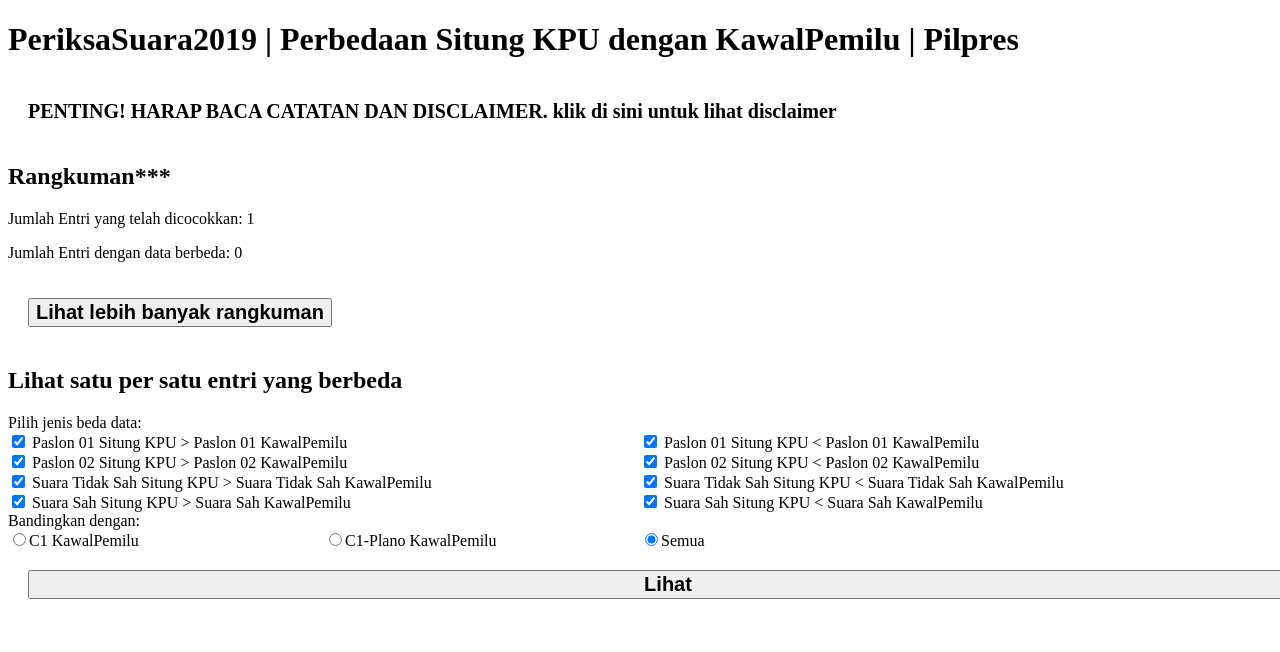
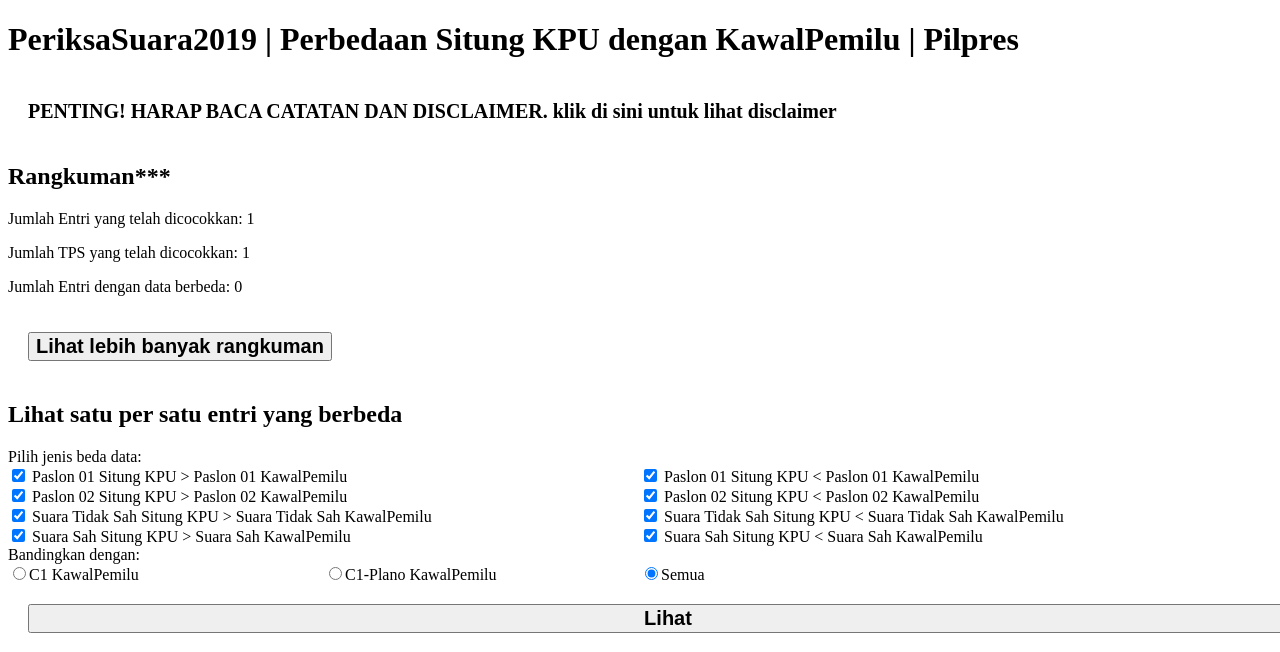
Before and after one commit to muhammadnizami/periksa-suara-2019, a PHP site: page /beda_kawalpemilu_pilpres.php in a window 1280 px wide; the page is wider, and only the part inside the window is pictured. Shown: the top 652 px of that part. Before the commit the page ends 599 px from the top of that part, so only its background shows below. Run offline with PHP 8.4, Linux system fonts and the light colour scheme; tables that the repository leaves empty hold one stand-in row (values such as "Sample post"); data that the repository does not hold is empty.

Commit message:
fix tampilan

```diff
--- a/beda_kawalpemilu_pilpres.php
+++ b/beda_kawalpemilu_pilpres.php
@@ -159,11 +159,17 @@
 			        <p> Data tidak selalu data terbaru dan tidak lengkap. Data hanya diupdate kadang-kadang dan hanya sebagian saja. </p>
 			        <p> Data yang muncul di bawah ini bisa saja salah. Harap crosscheck dengan sumber aslinya. Data di situs ini hanya untuk membantu mendeteksi dan tidak dapat dijadikan bukti apapun. </p>
 			        <p> ***Untuk memahami rangkuman, harap perhatikan macam-macam penyebab kenapa data berbeda. Arti dari rangkuman ini harus dilihat dari sumber kesalahannya. Sumber kesalahan bisa dari mana saja, termasuk dari pengumpulan data di situs ini. Silakan lihat data yang lebih detil di bagian bawah </p>
+			        <p> tiap TPS bisa punya dua entri data di kawalpemilu: data C1 dan data C1-Plano. </p>
 		    </div>
 		</div>
         <h2> Rangkuman***</h2>
 		<p> Jumlah Entri yang telah dicocokkan: <?php
 			$sql = "SELECT COUNT(*) as jumlah_tps FROM (suara_situngkpu_pilpres NATURAL JOIN tps) JOIN suara_kawalpemilu_pilpres USING (id_provinsi, id_kotakab, id_kecamatan, id_kelurahan, no_tps);";
+			$result = $dbconn->query($sql)->fetch_assoc();
+			echo $result['jumlah_tps'];
+		?></p>
+		<p> Jumlah TPS yang telah dicocokkan: <?php
+			$sql = "SELECT COUNT(*) as jumlah_tps FROM (SELECT DISTINCT id_provinsi, id_kotakab, id_kecamatan, id_kelurahan, no_tps FROM (suara_situngkpu_pilpres NATURAL JOIN tps) JOIN suara_kawalpemilu_pilpres USING (id_provinsi, id_kotakab, id_kecamatan, id_kelurahan, no_tps)) as tmp;";
 			$result = $dbconn->query($sql)->fetch_assoc();
 			echo $result['jumlah_tps'];
 		?></p>
```
